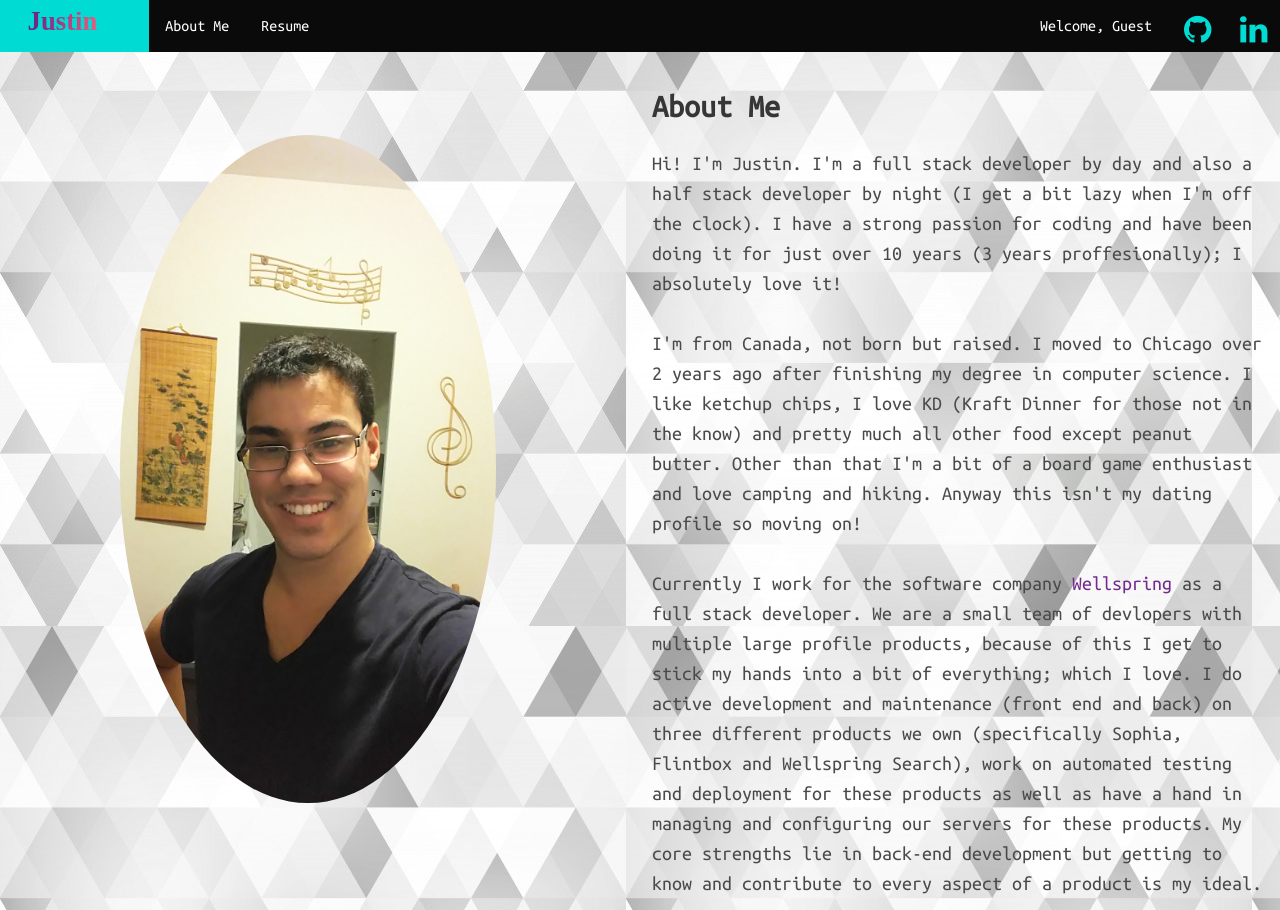
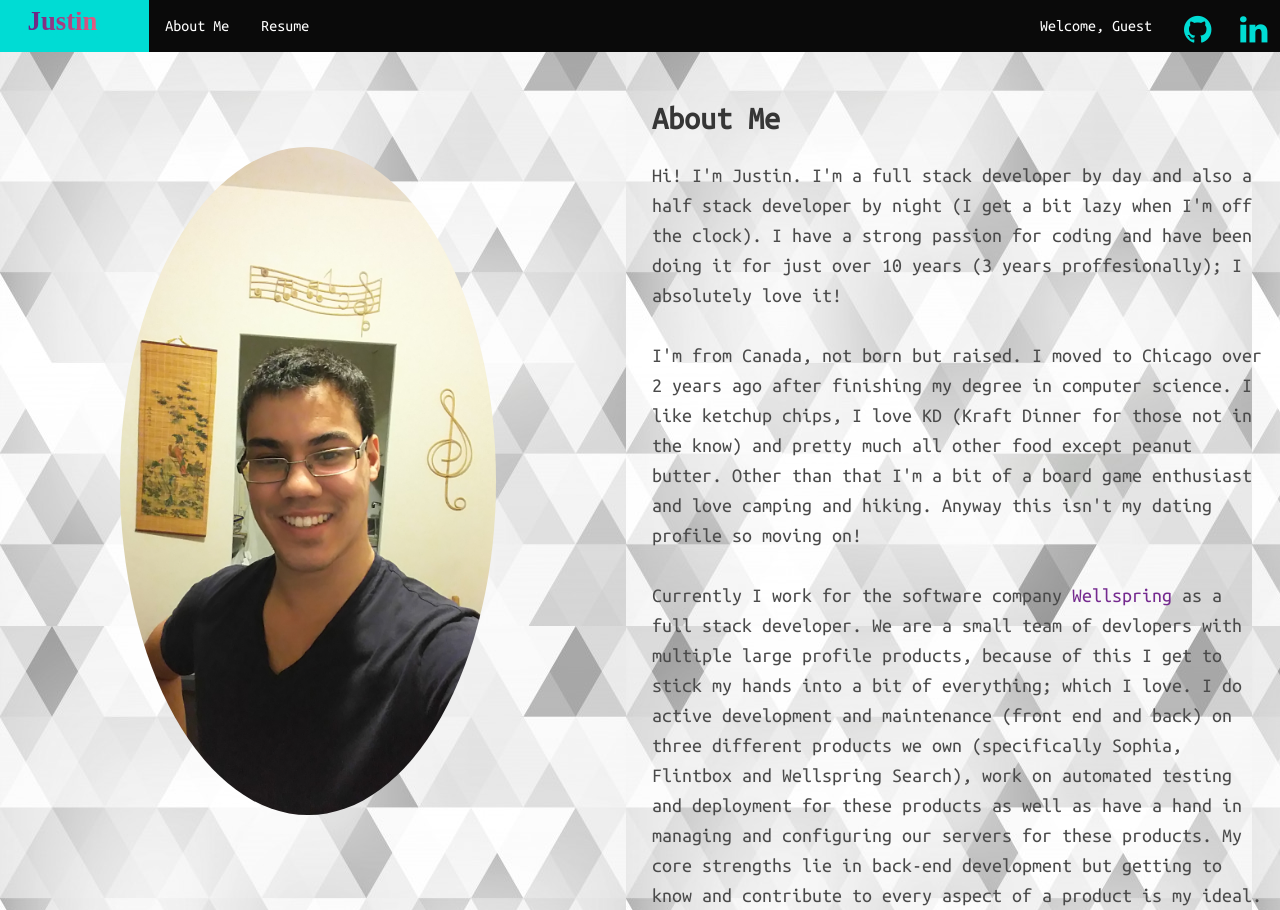
Before and after one commit to SandersJ16/MyWebsite, a Flask app: page /about in a window 1280 px wide. Run offline with Flask 2, Linux system fonts and the light colour scheme; some libraries are stand-ins or nearby versions.

Commit message:
Minor consistency updates

```diff
--- a/app/static/css/about.css
+++ b/app/static/css/about.css
@@ -23,6 +23,9 @@
 .full-height {
   height: 100%; }
 
+.columns.full-height {
+  margin-top: 0; }
+
 .profile-img-section {
   display: -webkit-box;
   /* OLD - iOS 6-, Safari 3.1-6 */
--- a/app/static/css/base.css
+++ b/app/static/css/base.css
@@ -21,10 +21,10 @@
   -ms-flex-direction: column;
   flex-direction: column; }
 
-.main_header {
+.main-header {
   flex: 0 1 auto; }
 
-.main_body {
+.main-body {
   height: 0;
   flex: 1 1 auto; }
 
--- a/app/static/sass/about.scss
+++ b/app/static/sass/about.scss
@@ -32,6 +32,10 @@
     height: 100%
 }
 
+.columns.full-height {
+    margin-top: 0;
+}
+
 .profile-img-section {
     @include flex();
     justify-content: center;
--- a/app/static/sass/base.scss
+++ b/app/static/sass/base.scss
@@ -13,11 +13,11 @@
     @include flex-vertical();
 }
 
-.main_header {
+.main-header {
     flex: 0 1 auto;
 }
 
-.main_body {
+.main-body {
     height: 0; //This is a trick to make flex-grow:1 work as expected.
                //Without this inside objects with 100% height will match
                //the entire page height, not the height of the remainder of the page.
--- a/app/templates/about.htm.j2
+++ b/app/templates/about.htm.j2
@@ -10,7 +10,7 @@
 <% block content %>
 <div class="columns full-height"> <!--is-fullheight-->
     <section class="column profile-img-section">
-    <img src="%% url_for('static', filename='img/face_1.jpg') %%" class="img-profile">
+        <img src="%% url_for('static', filename='img/face_1.jpg') %%" class="img-profile">
     </section>
     <section class="column section">
         <h1 class="title">About Me</h1>
--- a/app/templates/main_body.htm.j2
+++ b/app/templates/main_body.htm.j2
@@ -13,10 +13,10 @@
         <% endblock %>
     </head>
     <body>
-        <header class="main_header">
+        <header class="main-header">
             <% block header %><% endblock %>
         </header>
-        <main class="main_body">
+        <main class="main-body">
             <% block content %><% endblock %>
         </main>
         <% block body_javascript %>
```
